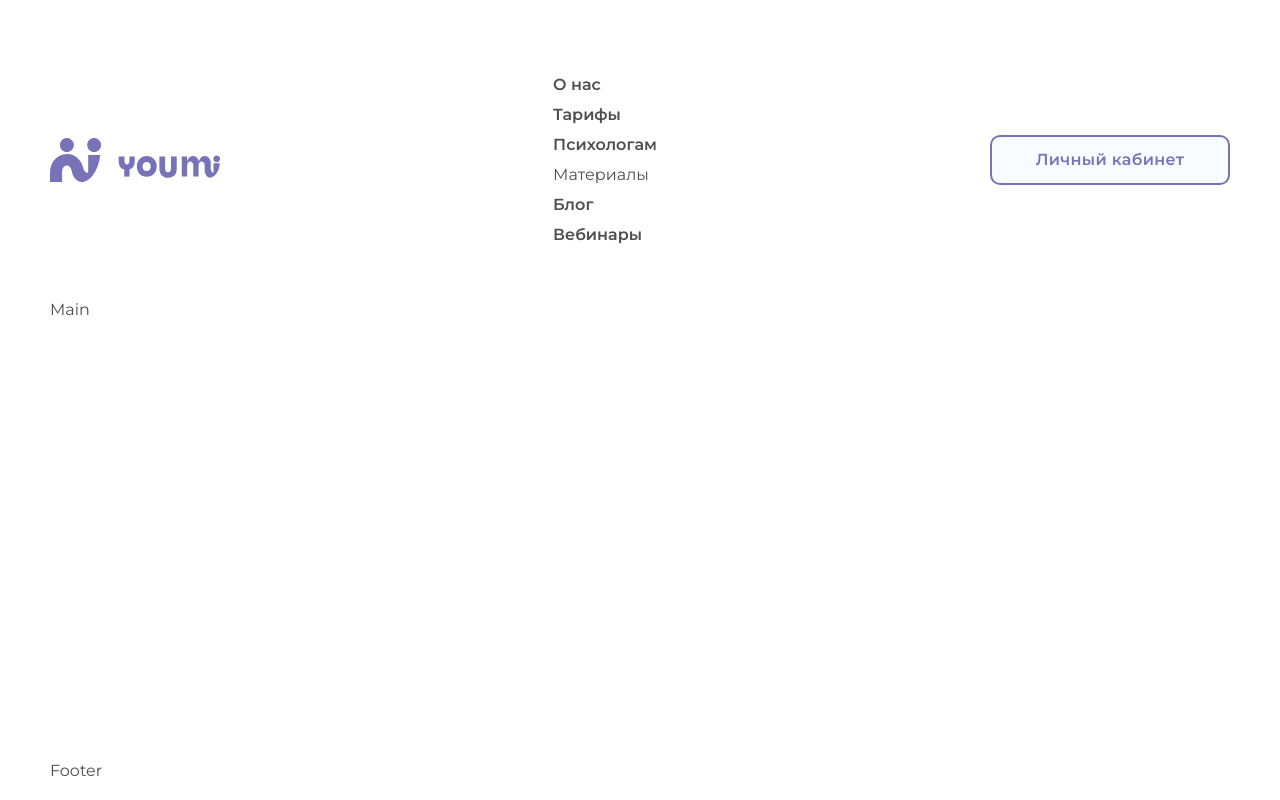
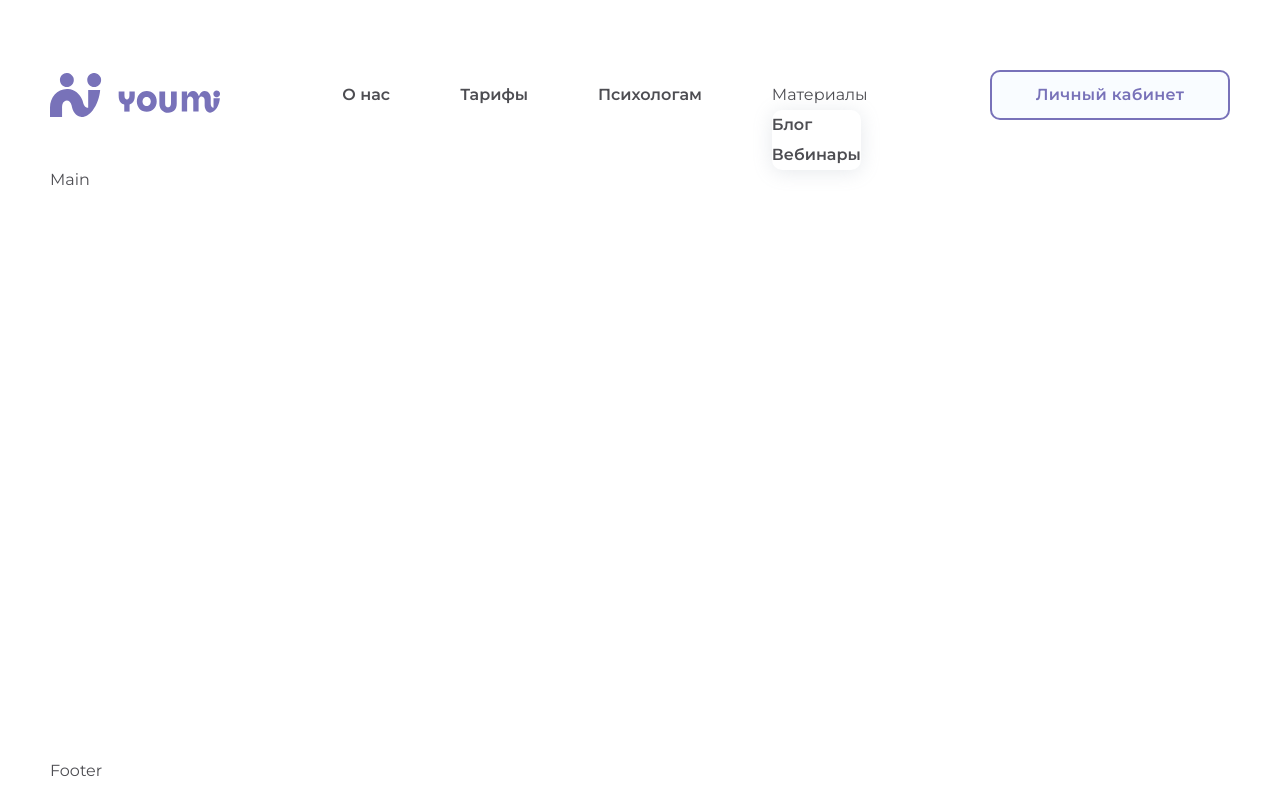
Before and after one commit to Nasty-Litvin/youMe, a React (Vite) app: page / in a window 1280 px wide. Both pictures are taken after a click on the button "Материалы". Built offline with nearby package versions, Linux system fonts and the light colour scheme.

Commit message:
Changes in Menu

```diff
--- a/src/components/Header/DefaultHeader/DefaultHeader.tsx
+++ b/src/components/Header/DefaultHeader/DefaultHeader.tsx
@@ -6,8 +6,6 @@ import type { MenuSection } from "../../Menu/Menu";
 import "./style.scss";
 
 const textButton = "Личный кабинет";
-
-
 
 
 const DefaultHeader = () => {
--- a/src/components/Header/DefaultHeader/style.scss
+++ b/src/components/Header/DefaultHeader/style.scss
@@ -12,7 +12,28 @@
       font-weight: 600;
       line-height: 30px;
 
-      a.menu__link {
+      &__list {
+        display: flex;
+        gap: 70px;
+      }
+      &__item {
+        position: relative;
+      }
+      &__submenu {
+        position: absolute;
+        top: 100%;
+        left: 0;
+        border-radius: 10px;
+        box-shadow: 0px 2px 20px 0px #82919F33;
+
+        &::before {
+          content: '';
+          position: absolute;
+          top: -10px;
+          left: 20px;
+        }
+      }
+      &__link {
         color: #4D4D52;
         &--active {
           color: #6860c0;
--- a/src/components/Menu/Menu.tsx
+++ b/src/components/Menu/Menu.tsx
@@ -41,17 +41,29 @@ const Menu = ({variant, data}: MenuProp) => {
                                         <button onClick={() => setOpenIndex(() => index === openIndex ? null : index)}>
                                             {item.label}
                                         </button>
-                                        <ul>
+                                        <ul className="menu__submenu">
                                             {index === openIndex && item.submenu?.map((sub) => (
                                                 <li>
-                                                    <NavLink to={sub.url} className="menu__link">{sub.label}</NavLink>
+                                                    <NavLink
+                                                        to={sub.url}
+                                                        className={({isActive}) =>
+                                                            `menu__link ${isActive ? "menu__link--active" : ""}`}
+                                                    >
+                                                        {sub.label}</NavLink>
                                                 </li>
                                             ))}
                                         </ul>
 
                                     </>
                                 ) : (
-                                    <NavLink to={item.url} className="menu__link">{item.label}</NavLink>
+                                    <NavLink
+                                        to={item.url}
+                                        className={({isActive}) =>
+                                            `menu__link ${isActive ? "menu__link--active" : ""}`
+                                        }
+                                    >
+                                        {item.label}
+                                    </NavLink>
                                 )}
                             </li>
                         )
```
